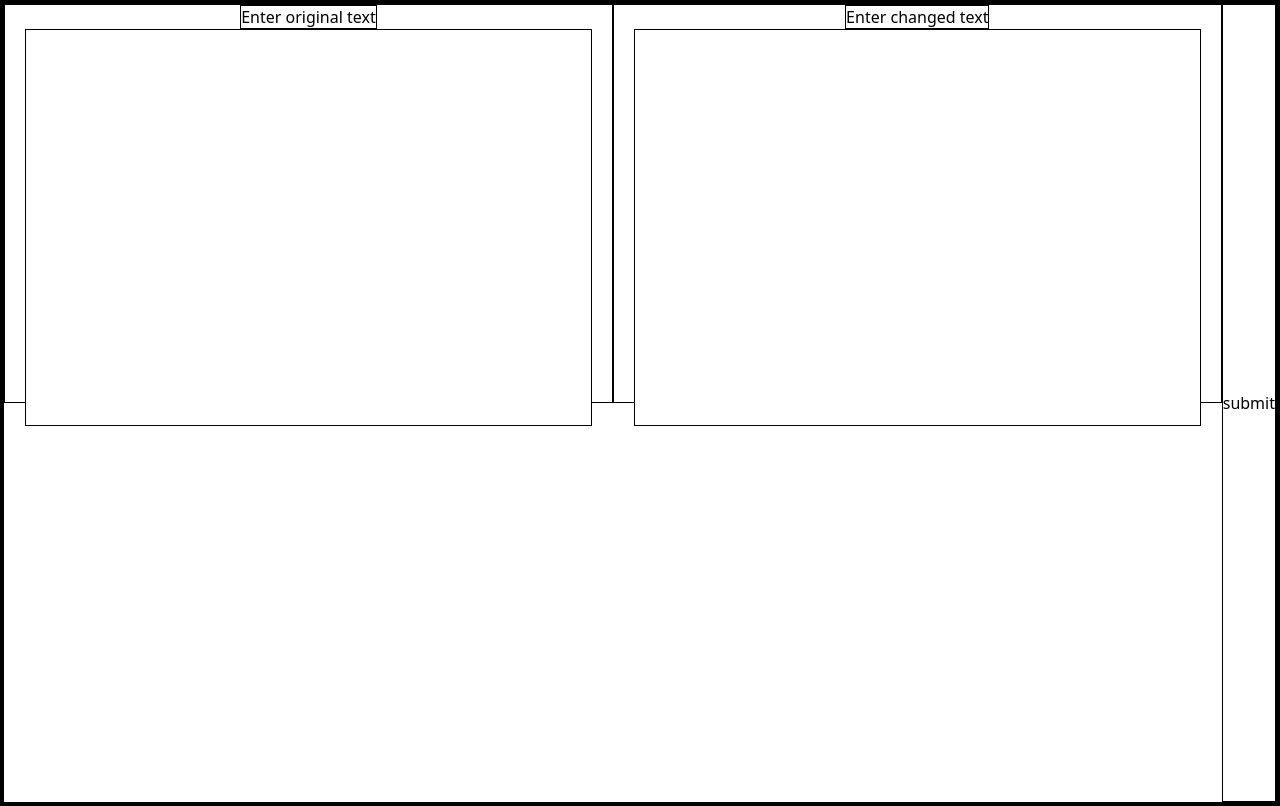
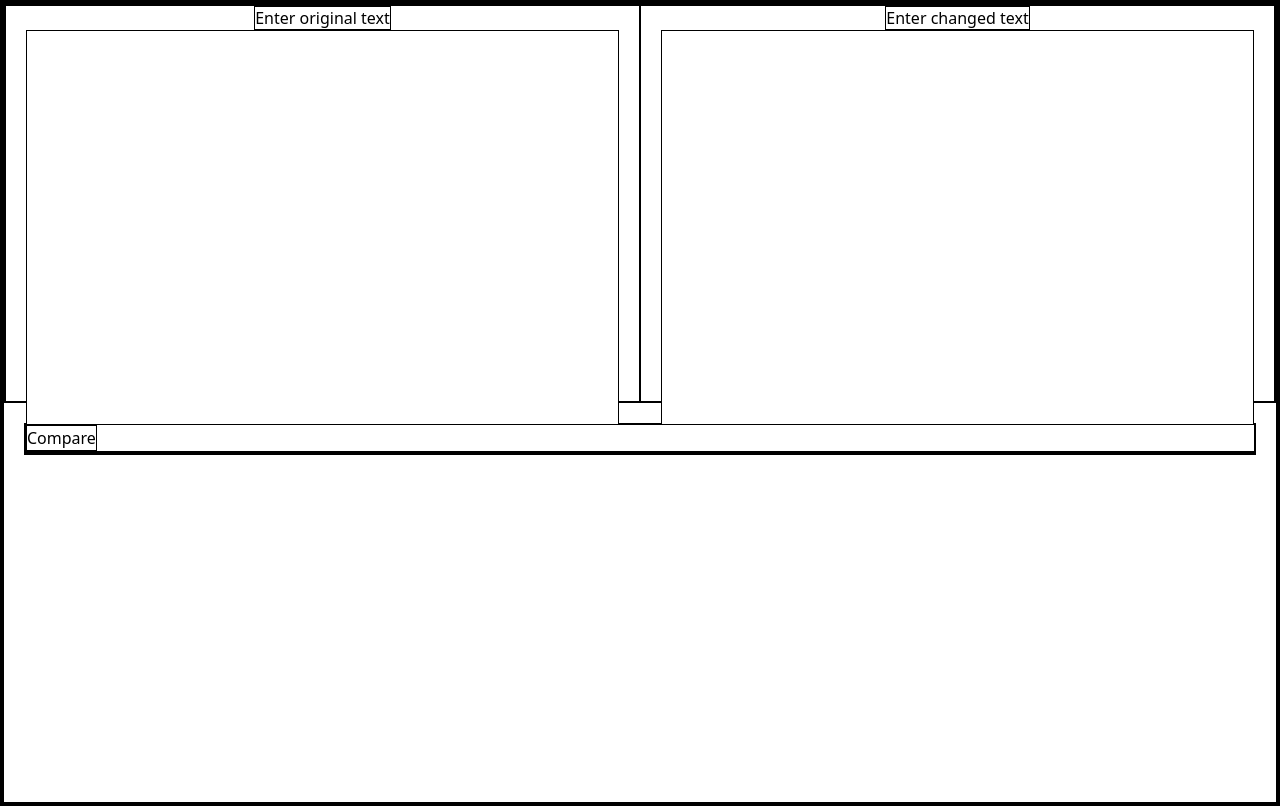
Before and after one commit to ottakist/diffChecker, a React (Vite) app: page / in a window 1280 px wide. Built offline with nearby package versions, Linux system fonts and the light colour scheme.

Commit message:
logic settled

```diff
--- a/src/App.tsx
+++ b/src/App.tsx
@@ -1,58 +1,36 @@
 import React, { useState, useRef, FC } from 'react';
-import reactLogo from './assets/react.svg';
-import viteLogo from '/vite.svg';
-import Field from './components/Field';
+import Diff from './Diff';
+
 
 function App() {
   const [originalText, setOriginalText] = useState('');
   const [editedText, setEditedText] = useState('');
-
-  const onSubmit = (e: React.FormEvent<HTMLFormElement>): void => {
-    e.preventDefault();
-    const tempOriginal = originalText.split(' ')
-    const tempEdited = editedText.split(' ')
-    let i = 0;
-    let indexes = [];
-    while (i< tempOriginal.length || i< tempEdited.length) {
-      if (tempOriginal[i] !== tempEdited[i]) {
-        indexes.push(i);
-        console.log(i);
-        console.log(tempEdited[i]);
-        break;
-      }
-      i++;
-    }
-    console.log(indexes);
-    console.log(tempOriginal);
-    // console.log(tempEdited);
-  };
-
   return (
-    <form onSubmit={onSubmit} className='flex h-screen justify-around'>
-      <div className='flex-col h-1/2 w-full  text-center px-5'>
-        <label htmlFor='original' className='py-15'>
+    <div className='h-screen'>
+      <div className='flex h-1/2 justify-around mb-5'>
+        <div className='flex-col  h-full w-full  text-center px-5'>
+          <label htmlFor='original' className=' '>
             Enter original text
           </label>
           <textarea
-          name={'original'}
             className='w-full h-full  resize-none'
             value={originalText}
             onChange={(e) => setOriginalText(e.target.value)}
           ></textarea>
         </div>
-      <div className='flex-col h-1/2 w-full  text-center  px-5'>
+        <div className='flex-col  h-full w-full  text-center px-5'>
           <label htmlFor='original' className=''>
             Enter changed text
           </label>
           <textarea
-          name={'edited'}
             className='w-full h-full  resize-none'
             value={editedText}
             onChange={(e) => setEditedText(e.target.value)}
           ></textarea>
         </div>
-      <button type='submit'>submit</button>
-    </form>
+      </div>
+      <Diff leftText={originalText} rightText={editedText} />
+    </div>
   );
 }
 
--- /dev/null
+++ b/src/Diff.tsx
@@ -0,0 +1,63 @@
+import React, { useState } from 'react';
+
+interface DiffProps {
+  leftText: string;
+  rightText: string;
+}
+
+const Diff: React.FC<DiffProps> = ({ leftText, rightText }) => {
+  const [leftLines, setLeftLines] = useState<string[]>([]);
+  const [rightLines, setRightLines] = useState<string[]>([]);
+
+  const diff = (lines1: string[], lines2: string[]): JSX.Element[] => {
+    let i = 0;
+    const res: JSX.Element[] = [];
+    while (i < lines1.length || i < lines2.length) {
+      const line1 = lines1[i] || '';
+      const line2 = lines2[i] || '';
+      if (lines1.length > i && lines2.length > i) {
+        if (line1 !== line2) {
+          res.push(
+            <span key={i} style={{ backgroundColor: 'red' }}>
+              {`${line1}\n`}
+            </span>
+          );
+        } else {
+          res.push(<span key={i}> {`${line1}\n`}</span>);
+        }
+      } else if (lines1.length > i) {
+        res.push(
+          <span key={i} style={{ backgroundColor: 'red' }}>
+            {`${line1}\n`}
+          </span>
+        );
+      } else {
+        res.push(
+          <span key={i} style={{ backgroundColor: 'green' }}>
+            {`${line2}\n`}
+          </span>
+        );
+      }
+      i++;
+    }
+    return res;
+  };
+
+  const handleCompare = () => {
+    const leftArray = leftText.split('\n');
+    const rightArray = rightText.split('\n');
+    setLeftLines(leftArray);
+    setRightLines(rightArray);
+  };
+
+  return (
+    <div className='flex flex-col mx-5'>
+      <div>
+        <button onClick={handleCompare}>Compare</button>
+      </div>
+      <div className='flex flex-col text-left'>{diff(leftLines, rightLines)}</div>
+    </div>
+  );
+};
+
+export default Diff;
--- a/src/index.css
+++ b/src/index.css
@@ -2,3 +2,6 @@
 @tailwind components;
 @tailwind utilities;
 * { border: 1px solid black; }
+span{
+ min-height: 26px;
+}
```
Lines whose indentation alone changed are shown as unchanged.
